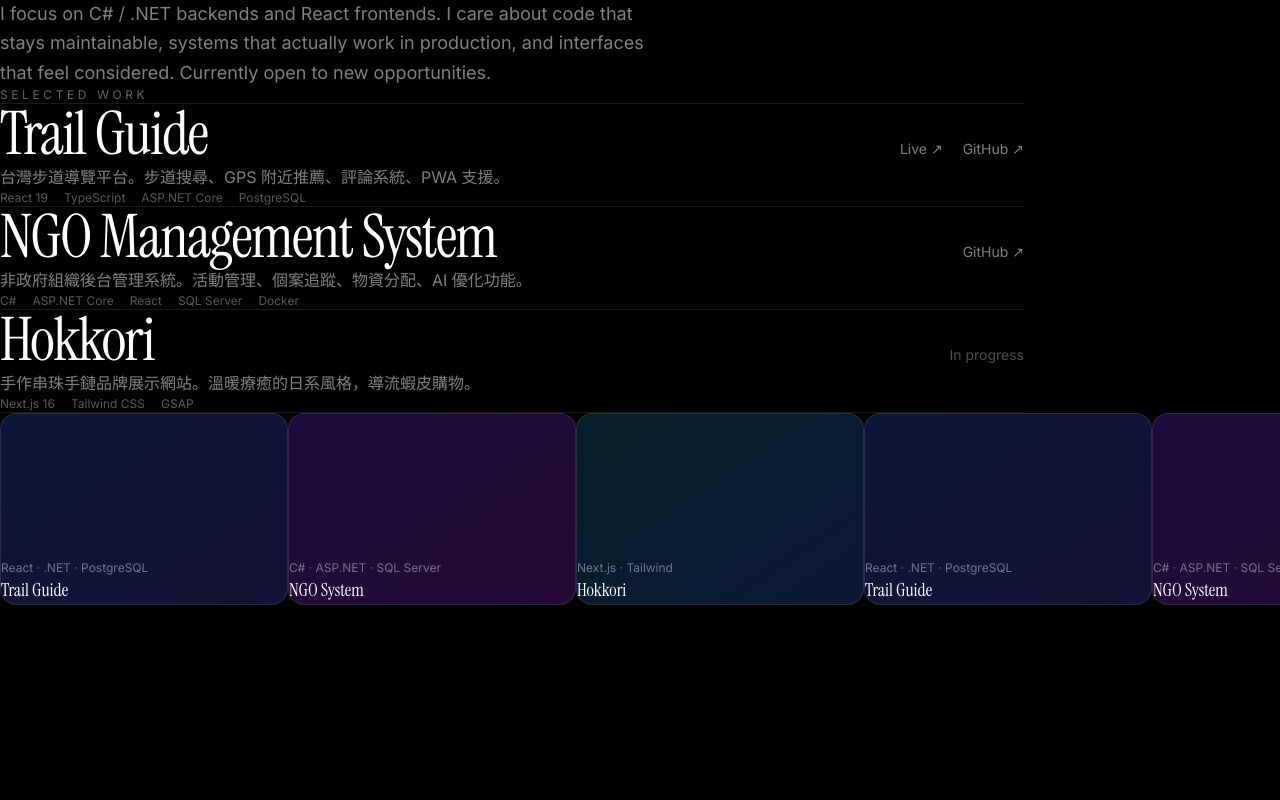
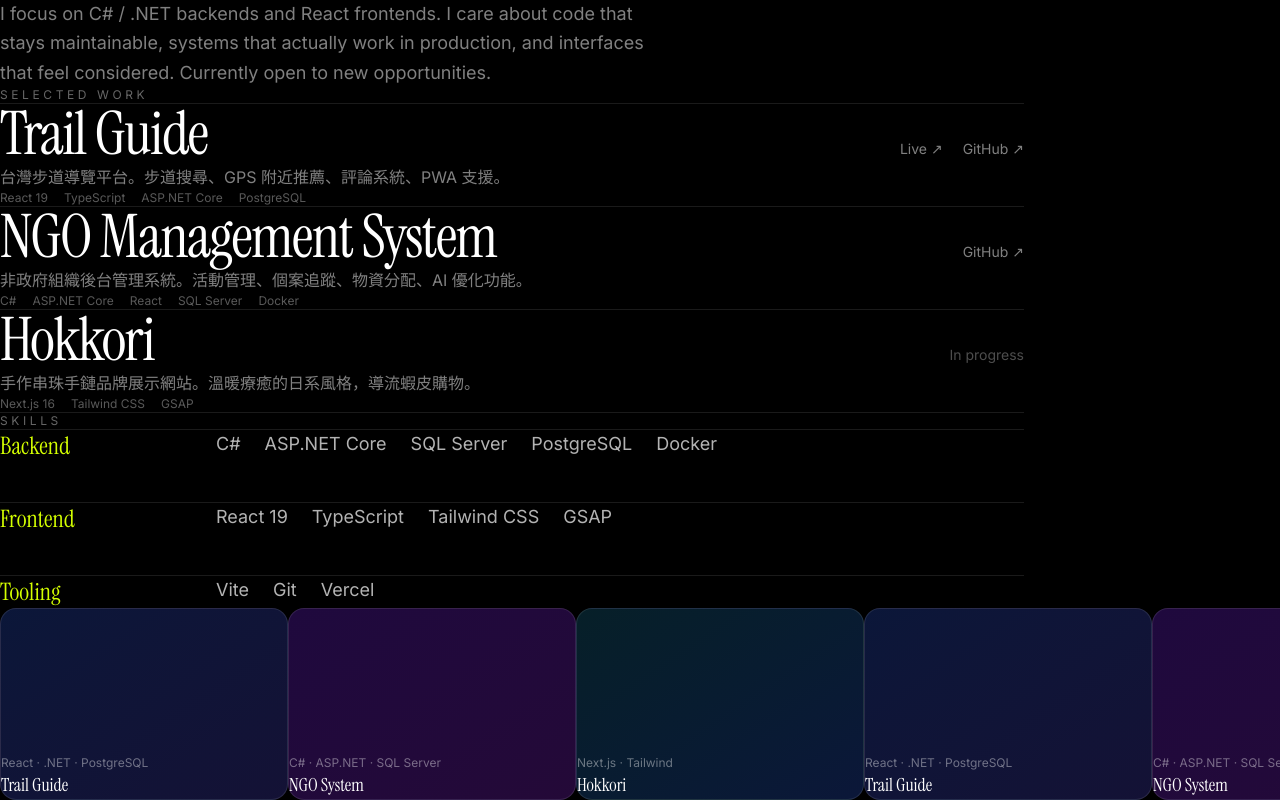
Before and after one commit to yiqu26/portfolio, a React (Vite) app: page / in a window 1280 px wide. Shown: the part 967-1767 px from the top of the page. Before the commit the page ends 1572 px from the top, so only its background shows below. Built offline with nearby package versions, Linux system fonts and the light colour scheme.

Commit message:
feat: minimal typographic skills section

```diff
--- a/src/components/Skills.tsx
+++ b/src/components/Skills.tsx
@@ -1,3 +1,50 @@
+import { useRef } from 'react'
+import { gsap, useGSAP } from '../lib/gsap'
+
+const groups = [
+  { label: 'Backend', items: ['C#', 'ASP.NET Core', 'SQL Server', 'PostgreSQL', 'Docker'] },
+  { label: 'Frontend', items: ['React 19', 'TypeScript', 'Tailwind CSS', 'GSAP'] },
+  { label: 'Tooling', items: ['Vite', 'Git', 'Vercel'] },
+]
+
 export default function Skills() {
-  return <section id="skills" />
+  const root = useRef<HTMLElement>(null)
+
+  useGSAP(
+    () => {
+      const mm = gsap.matchMedia()
+      mm.add('(prefers-reduced-motion: no-preference)', () => {
+        gsap.from('.skill-row', {
+          y: 30,
+          opacity: 0,
+          duration: 0.8,
+          stagger: 0.12,
+          ease: 'power3.out',
+          scrollTrigger: { trigger: root.current, start: 'top 70%' },
+        })
+      })
+    },
+    { scope: root },
+  )
+
+  return (
+    <section ref={root} id="skills" className="mx-auto max-w-5xl px-6 py-32 md:py-48">
+      <p className="skill-row mb-12 text-xs uppercase tracking-[0.3em] text-white/40">Skills</p>
+      <div className="flex flex-col gap-10">
+        {groups.map((g) => (
+          <div
+            key={g.label}
+            className="skill-row grid gap-4 border-t border-white/10 pt-6 md:grid-cols-[200px_1fr]"
+          >
+            <span className="font-display text-2xl text-accent">{g.label}</span>
+            <div className="flex flex-wrap gap-x-6 gap-y-2 text-lg text-white/70">
+              {g.items.map((i) => (
+                <span key={i}>{i}</span>
+              ))}
+            </div>
+          </div>
+        ))}
+      </div>
+    </section>
+  )
 }
```
